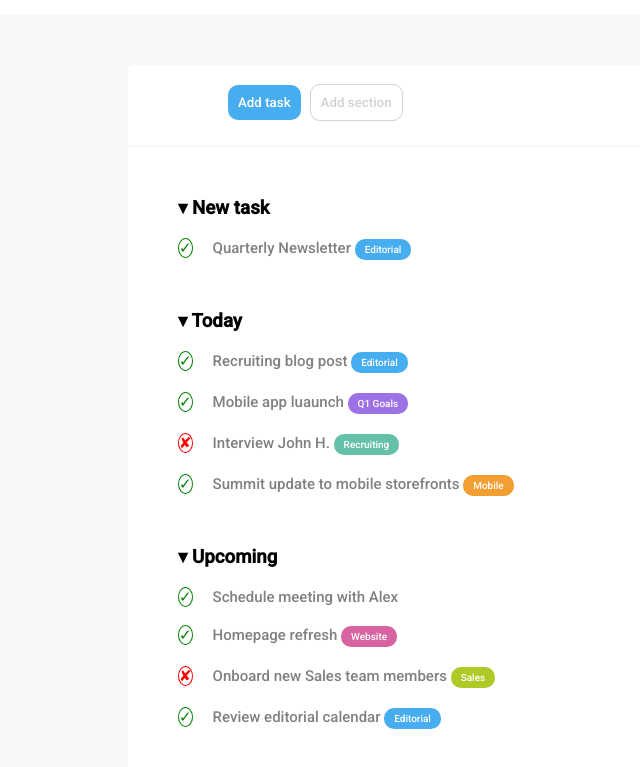
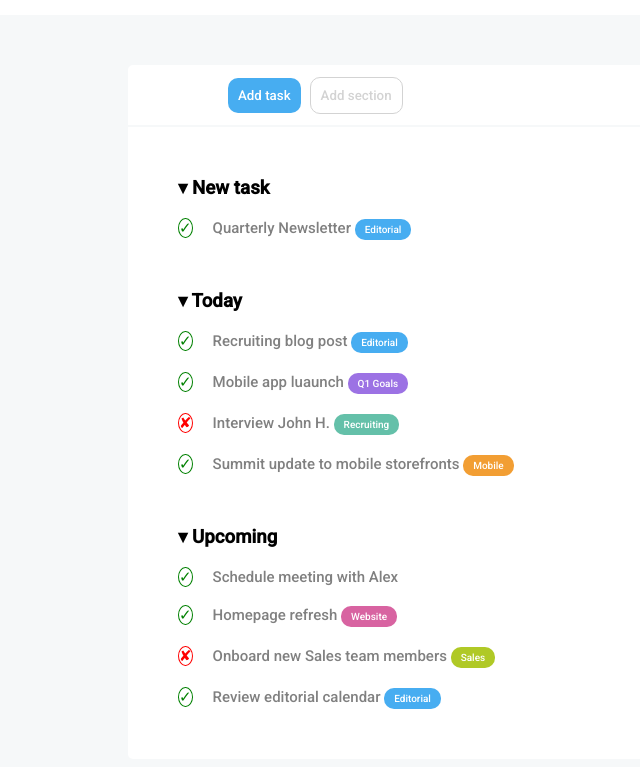
Before and after one commit to robertoboston/html-css-toboolist, a plain HTML site: page index.html in a window 1280 px wide. Shown: the part 65-832 px from the top of the page, without its empty margins (0-640 px from the left). Drawn offline with Linux system fonts and the light colour scheme.

Commit message:
fix-position-button

```diff
--- a/css/style.css
+++ b/css/style.css
@@ -33,7 +33,7 @@ body{
 }
 
 .container1{
-    height: 80px;
+    height: 60px;
     width: 80%;
     margin: 50px auto;
     margin-bottom: 2px;
@@ -44,13 +44,14 @@ body{
 
 .button1{
     margin-left: 100px;
-    margin-top: 20px;
+    margin-top: 13px;
     background-color: #47adf1;
     padding: 10px;
     border-radius: 10px;
     border-style: none;
     font-family: 'Roboto', sans-serif;
     color: white;
+
 }
 
 .button2{
```
